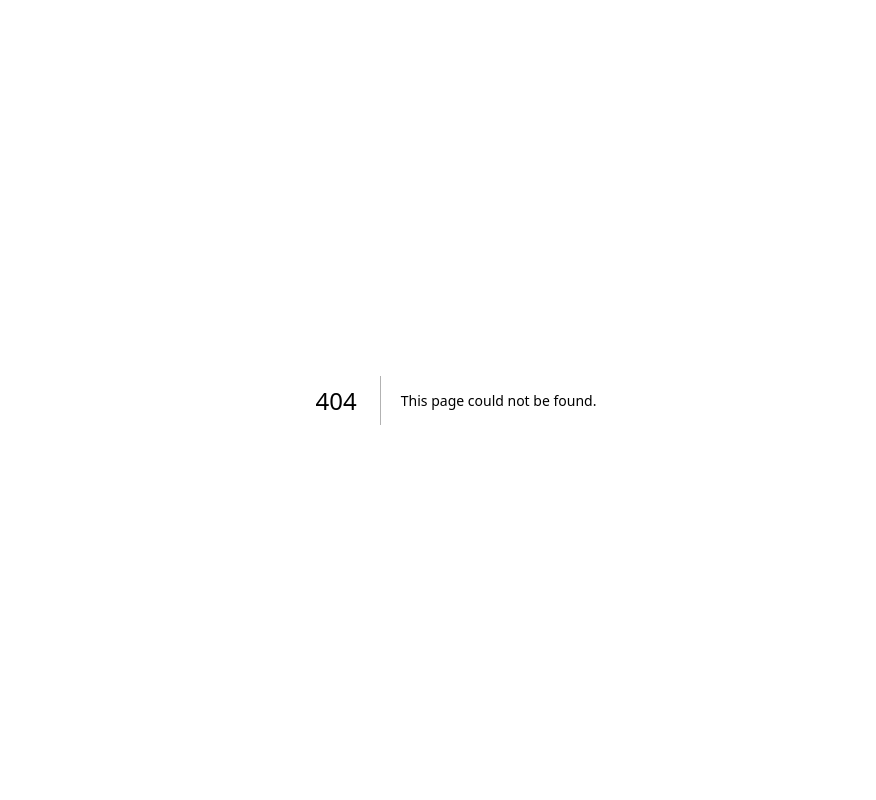
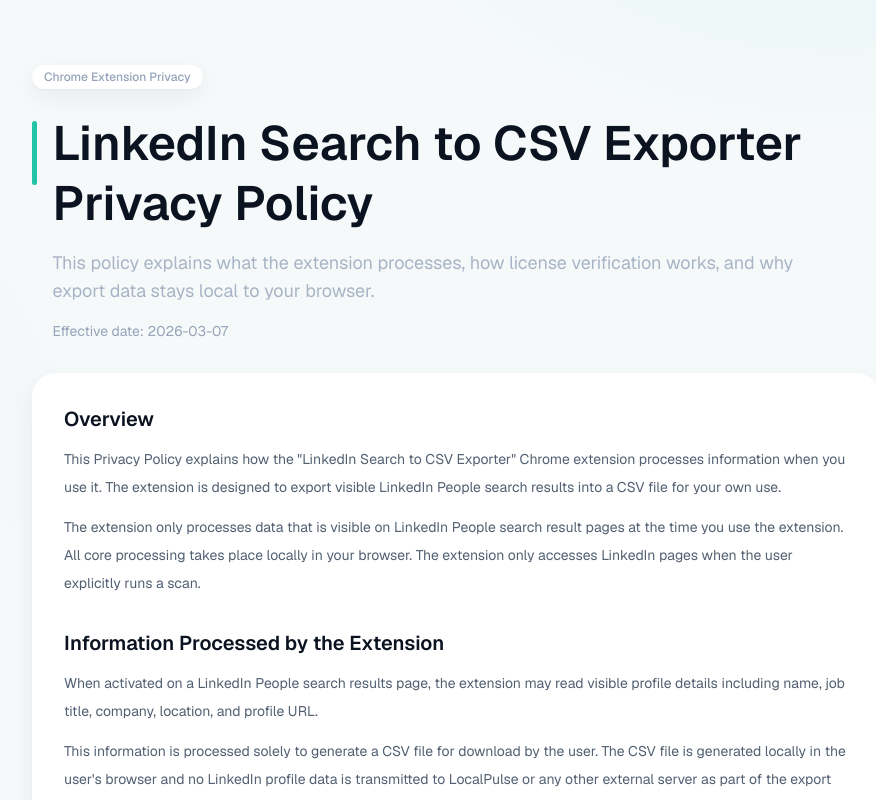
Before and after one commit to localpulsehq/localpulse-landing, a Next.js app: page /linkedin-csv-exporter-privacy-policy in a window 1280 px wide. Before the commit this address had no page. Shown: the top 800 px of the page, without its empty margins (184-1060 px from the left). Built offline with nearby package versions, Linux system fonts and the light colour scheme.

Commit message:
Added privacy policy for linkedin-exporter

```diff
--- /dev/null
+++ b/app/linkedin-csv-exporter-privacy-policy/page.tsx
@@ -0,0 +1,123 @@
+import type { Metadata } from "next";
+
+export const metadata: Metadata = {
+  title: "LinkedIn Search to CSV Exporter Privacy Policy",
+  description:
+    "Privacy policy for the LinkedIn Search to CSV Exporter Chrome extension.",
+};
+
+const sections = [
+  {
+    title: "Overview",
+    body: [
+      'This Privacy Policy explains how the "LinkedIn Search to CSV Exporter" Chrome extension processes information when you use it. The extension is designed to export visible LinkedIn People search results into a CSV file for your own use.',
+      "The extension only processes data that is visible on LinkedIn People search result pages at the time you use the extension. All core processing takes place locally in your browser. The extension only accesses LinkedIn pages when the user explicitly runs a scan.",
+    ],
+  },
+  {
+    title: "Information Processed by the Extension",
+    body: [
+      "When activated on a LinkedIn People search results page, the extension may read visible profile details including name, job title, company, location, and profile URL.",
+      "This information is processed solely to generate a CSV file for download by the user. The CSV file is generated locally in the user's browser and no LinkedIn profile data is transmitted to LocalPulse or any other external server as part of the export process.",
+    ],
+  },
+  {
+    title: "License Verification",
+    body: [
+      "The extension stores a license key locally in the user's browser or extension storage to verify whether the extension has been activated.",
+      "To confirm license status, the extension may contact Gumroad's API. This verification is limited to license activation and validation purposes and is not used to transmit exported LinkedIn search result data.",
+    ],
+  },
+  {
+    title: "Data Storage",
+    body: [
+      "Exported search result data stays in the user's browser during processing and is used to create the CSV file requested by the user.",
+      "License keys are stored locally so the extension can remember activation status. LocalPulse does not store exported LinkedIn People search result data on its own servers.",
+    ],
+  },
+  {
+    title: "Data Sharing",
+    body: [
+      "LocalPulse does not sell, rent, or share user data collected through the extension with third parties.",
+      "LinkedIn search result data processed by the extension is not shared with third parties. The only external request that may occur is a license verification request to Gumroad for activation validation.",
+    ],
+  },
+  {
+    title: "Security",
+    body: [
+      "The extension is designed to minimize data exposure by keeping processing local to the browser wherever possible.",
+      "While no software environment can be guaranteed to be completely secure, LocalPulse takes reasonable steps to limit data collection and avoid unnecessary transmission of user data.",
+      "The extension does not track browsing activity outside LinkedIn search result pages.",
+    ],
+  },
+  {
+    title: "Changes to This Policy",
+    body: [
+      "This Privacy Policy may be updated from time to time to reflect changes to the extension, legal requirements, or operational practices.",
+      "Any updates will be posted on this page with a revised effective date.",
+    ],
+  },
+  {
+    title: "Contact",
+    body: [
+      "If you have questions about this Privacy Policy or the LinkedIn Search to CSV Exporter extension, contact support@localpulsehq.com.",
+    ],
+  },
+];
+
+export default function LinkedInCsvExporterPrivacyPolicyPage() {
+  return (
+    <main
+      className="min-h-screen lp-light-marketing-bg text-[#0B1220]"
+      style={{ fontFamily: "var(--font-geist-sans)" }}
+    >
+      <div className="relative overflow-hidden">
+        <section className="relative z-10 mx-auto max-w-4xl px-5 pb-20 pt-12 sm:px-6 sm:pb-24 sm:pt-16 motion-safe:animate-fade-in">
+          <div className="space-y-6">
+            <p className="inline-flex items-center gap-2 rounded-full bg-white lp-card px-3 py-1 text-xs font-medium text-[#94A3B8] shadow-sm">
+              Chrome Extension Privacy
+            </p>
+            <div className="flex gap-4">
+              <span
+                className="mt-2 h-16 w-1.5 rounded-full bg-[#22C3A6]"
+                aria-hidden="true"
+              />
+              <div className="space-y-4">
+                <h1 className="text-4xl font-semibold leading-tight md:text-5xl">
+                  LinkedIn Search to CSV Exporter Privacy Policy
+                </h1>
+                <p className="max-w-3xl text-base text-[#94A3B8] opacity-80 md:text-lg">
+                  This policy explains what the extension processes, how license
+                  verification works, and why export data stays local to your
+                  browser.
+                </p>
+                <p className="text-sm text-[#94A3B8]">
+                  Effective date: 2026-03-07
+                </p>
+              </div>
+            </div>
+          </div>
+
+          <div className="mt-8 rounded-3xl bg-white lp-card p-6 shadow-[0_20px_50px_rgba(11,18,32,0.1)] sm:p-8">
+            <div className="space-y-8">
+              {sections.map((section) => (
+                <section key={section.title} className="space-y-3">
+                  <h2 className="text-xl font-semibold">{section.title}</h2>
+                  <div className="space-y-3">
+                    {section.body.map((paragraph) => (
+                      <p key={paragraph} className="text-sm leading-7 text-[#526072]">
+                        {paragraph}
+                      </p>
+                    ))}
+                  </div>
+                </section>
+              ))}
+            </div>
+          </div>
+        </section>
+
+        <div className="pointer-events-none absolute inset-x-0 bottom-0 h-16 bg-gradient-to-b from-transparent to-[#F6F9FA]" />
+      </div>
+    </main>
+  );
+}
```
